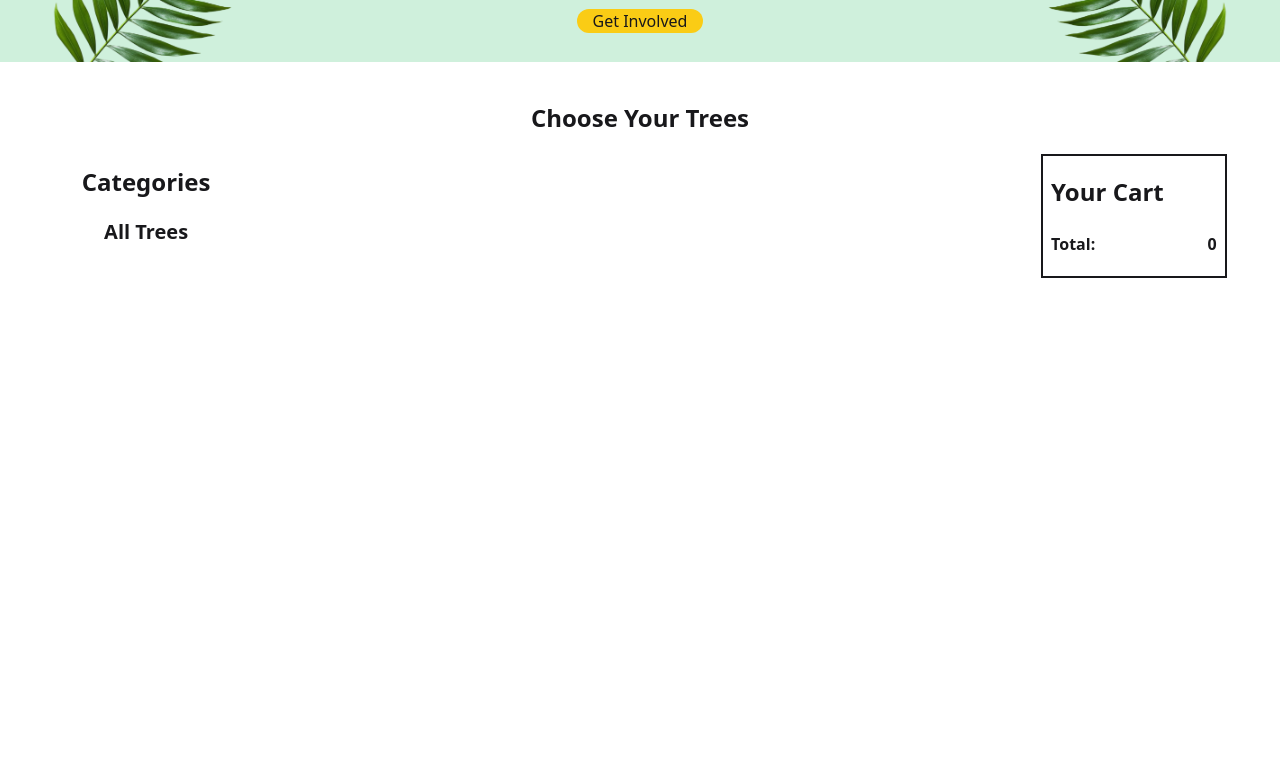
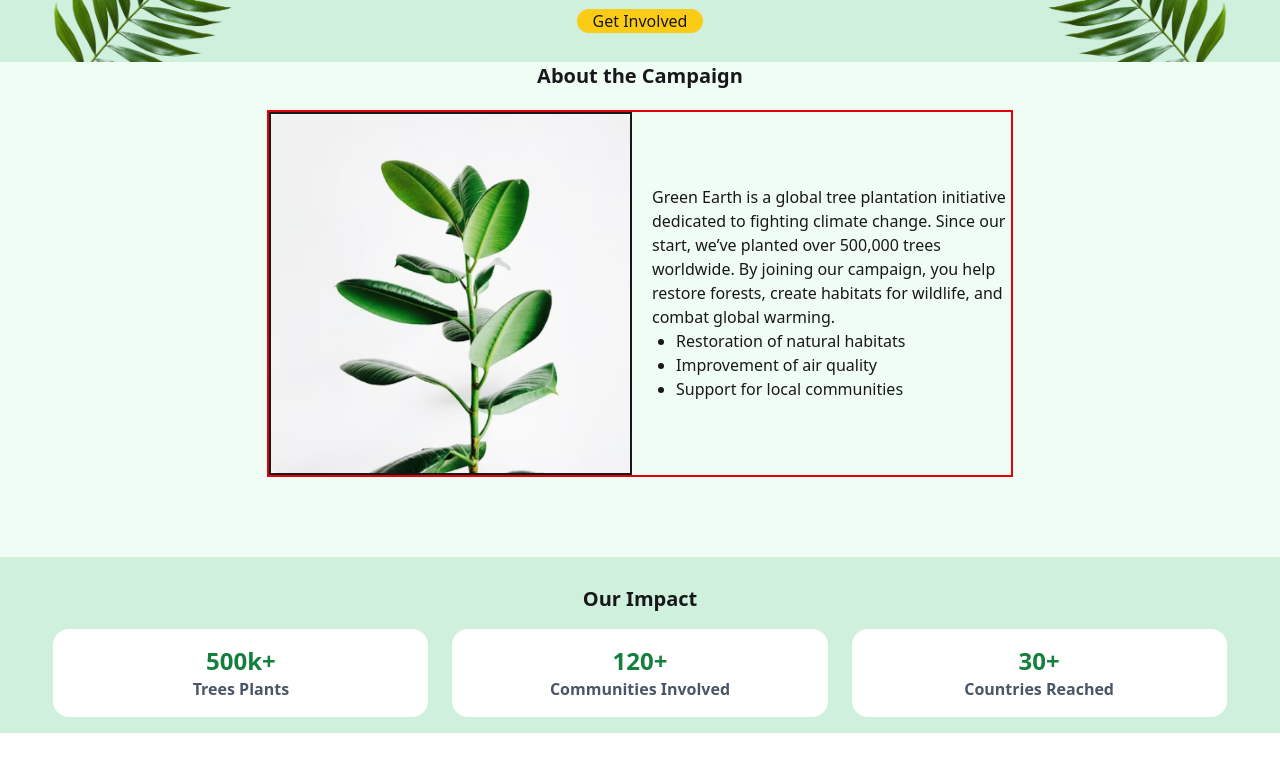
Before and after one commit to ziam8415/green-earth-assignment-6, a plain HTML site: page index.html in a window 1280 px wide. Shown: the part 187-958 px from the top of the page. Before the commit the page ends 800 px from the top, so only its background shows below. Drawn offline with nearby package versions, Linux system fonts and the light colour scheme; no server answers.

Commit message:
added impact section

```diff
--- a/index.html
+++ b/index.html
@@ -54,11 +54,12 @@
     </section>
 
     <!-- choose trees  -->
-    <section class="">
-      <h1 class="text-center text-2xl font-bold pt-10 pb-5">
+    <section class="pb-30 bg-[#F0FDF4] hide">
+      <h1 class="pb-10 text-center text-2xl font-bold pt-10 pb-5 bg-[#F0FDF4]">
         Choose Your Trees
       </h1>
-      <div class="md:grid grid-cols-12 gap-3 w-11/12 mx-auto">
+      <div class="bg-[#F0FDF4]">
+        <div class="md:grid grid-cols-12 gap-3 w-11/12 mx-auto bg-[#F0FDF4]">
           <div class="col-span-2 text-center">
             <h1 class="text-2xl font-bold my-3">Categories</h1>
             <div
@@ -74,7 +75,10 @@
             </div>
           </div>
           <div class="col-span-8">
-          <div id="card-container" class="md:grid space-y-2 grid-cols-3 gap-2">
+            <div
+              id="card-container"
+              class="md:grid space-y-2 grid-cols-3 gap-2"
+            >
               <!-- card  -->
               <!-- <div class="card p-4">
               <img src="./assets/hero-leaf1.png" alt="" />
@@ -90,7 +94,7 @@
             </div> -->
             </div>
           </div>
-        <div class="col-span-2 border-2 border-black-500 p-2">
+          <div class="col-span-2 p-2 bg-white">
             <h1 class="text-2xl font-bold my-3">Your Cart</h1>
             <div id="cart-container" class="">
               <!-- <div class="flex justify-between items-center">
@@ -107,7 +111,53 @@
             </div>
           </div>
         </div>
+      </div>
     </section>
+
+    <!-- campaign -->
+    <section class="bg-[#F0FDF4] pb-20">
+      <h1 class="text-center text-xl font-bold pb-5">About the Campaign</h1>
+      <div
+        class="w-7/12 border-2 border-red-600 mx-auto flex gap-5 items-start justify-center flex-col md:flex-row"
+      >
+        <div class="flex-1 border-2 border-black-600">
+          <img src="./assets/about.png" alt="" />
+        </div>
+        <div class="flex-1 my-auto">
+          <p>
+            Green Earth is a global tree plantation initiative dedicated to
+            fighting climate change. Since our start, we’ve planted over 500,000
+            trees worldwide. By joining our campaign, you help restore forests,
+            create habitats for wildlife, and combat global warming.
+          </p>
+          <ul class="pl-6">
+            <li class="list-disc">Restoration of natural habitats</li>
+            <li class="list-disc">Improvement of air quality</li>
+            <li class="list-disc">Support for local communities</li>
+          </ul>
+        </div>
+      </div>
+    </section>
+
+    <!-- Impact -->
+    <section class="bg-[#CFF0DC] mb-50">
+      <h1 class="pt-7 pb-4 text-center text-xl font-semibold">Our Impact</h1>
+      <div class="w-11/12 mx-auto pb-4 flex flex-col md:flex-row gap-6">
+        <div class="text-center bg-white py-4 rounded-2xl w-full">
+          <h1 class="text-2xl font-semibold text-[#15803D]">500k+</h1>
+          <p class="font-semibold text-gray-600">Trees Plants</p>
+        </div>
+        <div class="text-center bg-white py-4 rounded-2xl w-full">
+          <h1 class="text-2xl font-semibold text-[#15803D]">120+</h1>
+          <p class="font-semibold text-gray-600">Communities Involved</p>
+        </div>
+        <div class="text-center bg-white py-4 rounded-2xl w-full">
+          <h1 class="text-2xl font-semibold text-[#15803D]">30+</h1>
+          <p class="font-semibold text-gray-600">Countries Reached</p>
+        </div>
+      </div>
+    </section>
+
     <script src="./script.js"></script>
   </body>
 </html>
--- a/script.js
+++ b/script.js
@@ -47,7 +47,7 @@ const displayAllCard = (allCards) => {
     let name = card.name;
     //console.log(card.id);
     cardContainer.innerHTML += `
-        <div class="card p-2">
+        <div class="card p-2 bg-white">
               <img src=${card.image} class="h-65 rounded-lg" alt="" />
               <h1 class="text-xl font-semibold pt-2">${name}</h1>
               <p class="text-gray-600 py-2 truncate ">${card.description}</p>
@@ -55,7 +55,7 @@ const displayAllCard = (allCards) => {
                 <p class="text-[#15803D] bg-[#DCFCE7] rounded-lg py-1 px-3"> ${card.category} </p>
                 <p> ${card.price} </p>
               </div>
-              <button onclick="getCartDetails(${card.id}, '${name}' , ${card.price})" class="bg-[#15803D] py-2 px-4 rounded-full mt-2 mb-2">
+              <button onclick="getCartDetails(${card.id}, '${name}' , ${card.price})" class="cursor-pointer bg-[#15803D] py-2 px-4 rounded-full mt-2 mb-2">
                 Add to Cart
               </button>
             </div>
@@ -87,12 +87,12 @@ const cartAdd = (arr) => {
     //console.log(a);
 
     cartContainer.innerHTML += `
-    <div id="${a.id}" class="flex justify-between items-center">
+    <div id="${a.id}" class="flex justify-between items-center bg-[#F0FDF4] rounded-lg mt-2 py-1 px-3">
               <div class="">
                 <p class="font-semibold">${a.treeName}</p>
                 <p class="text-gray-500">${a.price} <i class="fa-solid fa-xmark text-xs"></i> 1</p>
               </div>
-              <div onclick="removeCart(${a.id})" class="text-gray-500"><i class="fa-solid fa-xmark "></i></div>
+              <div onclick="removeCart(${a.id})" class="text-gray-500 cursor-pointer hover:text-red-900"><i class="fa-solid fa-xmark "></i></div>
             </div>`;
   });
 };
```
Lines whose indentation alone changed are shown as unchanged.
